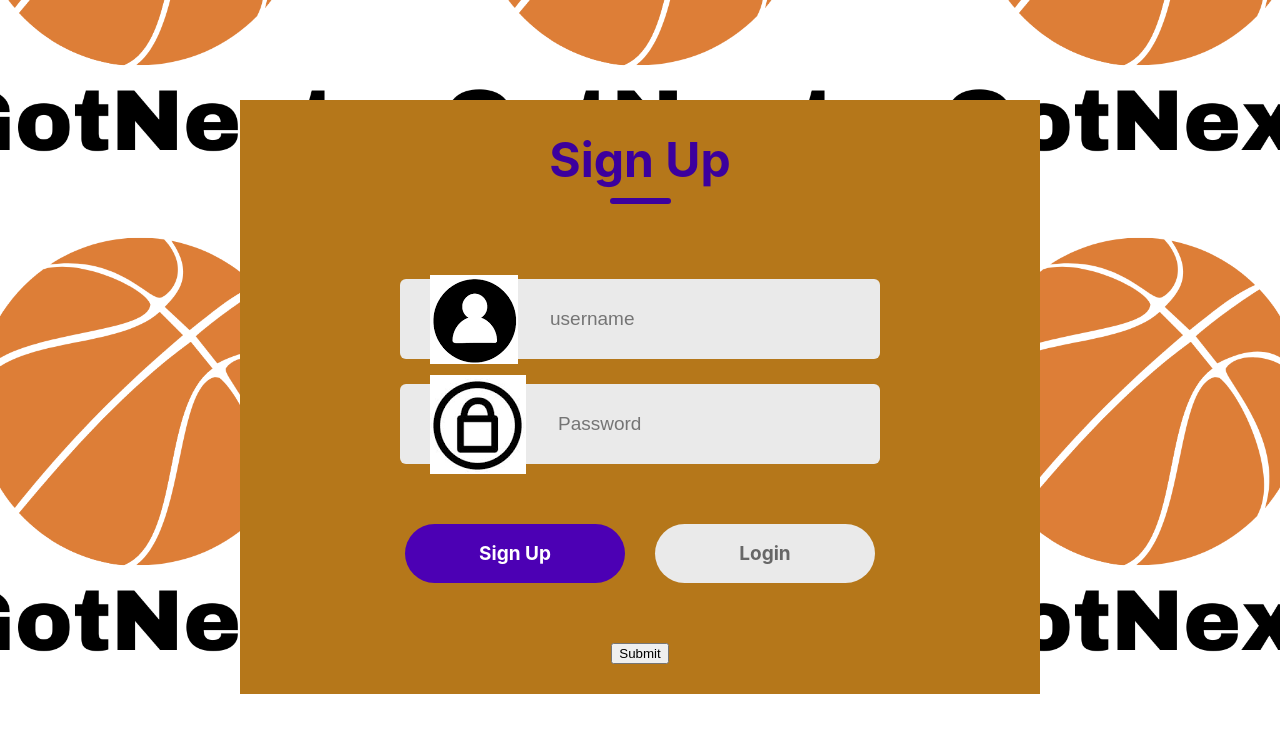
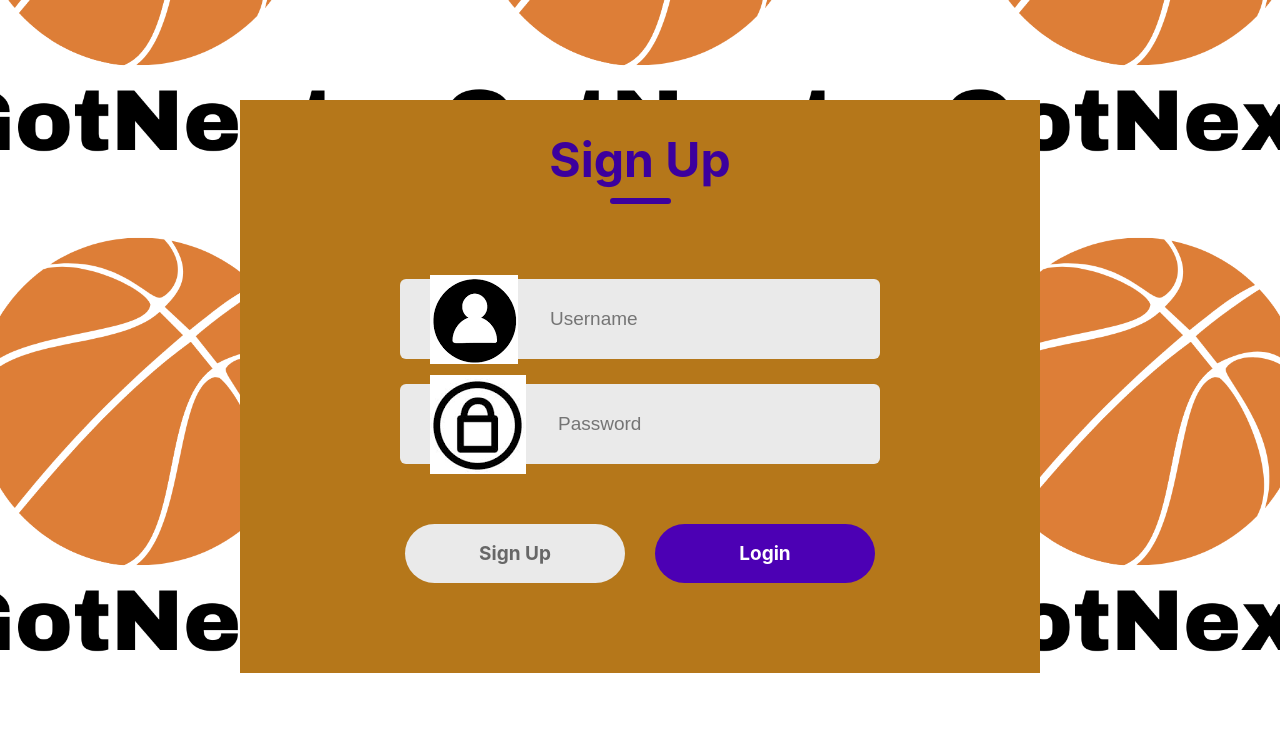
Before and after one commit to SquintyBoi/DubHacks, a React (Create React App) app: page / in a window 1280 px wide. Shown: the top 736 px of the page. Built offline with nearby package versions, Linux system fonts and the light colour scheme.

Commit message:
Update LoginSignup.jsx

```diff
--- a/src/Components/LoginSignup/LoginSignup.jsx
+++ b/src/Components/LoginSignup/LoginSignup.jsx
@@ -9,12 +9,12 @@ const LoginSignup = () => {
     const [action, setAction] = useState("Sign Up");
     const [username, setUsername] = useState('');
     const [password, setPassword] = useState('');
+    const [message, setMessage] = useState(''); // State to track messages
     const navigate = useNavigate();
 
-    const handleSubmit = async () => {
+    const handleSubmit = async (actionType: string) => {
         try {
-            // Use the IP address for the backend API
-            const endpoint = action === "Sign Up" ? '/create_user' : '/login';
+            const endpoint = actionType === "Sign Up" ? '/create_user' : '/login';
             const response = await fetch(`http://10.19.234.139:5000${endpoint}`, {
                 method: 'POST',
                 headers: {
@@ -23,17 +23,20 @@ const LoginSignup = () => {
                 body: JSON.stringify({ username, password }),
             });
 
+            const data = await response.json();
+
             if (!response.ok) {
-                const errorData = await response.json();
-                throw new Error(errorData.message || "Network response was not ok");
+                throw new Error(data.message || "Network response was not ok");
             }
 
-            const data = await response.json();
-            // Handle successful response (e.g., navigate to home)
-            navigate('/home');
+            // Handle successful response
+            setMessage(data.message); // Show success message
+            if (actionType === "Login") {
+                navigate('/home');
+            }
         } catch (error) {
             console.error("Error during fetch:", error);
-            alert(`Fetch error: ${error.message}`);
+            setMessage(`Error: ${error.message}`); // Show error message
         }
     };
 
@@ -48,7 +51,7 @@ const LoginSignup = () => {
                     <img src={user_icon} alt="" />
                     <input
                         type="text"
-                        placeholder='username'
+                        placeholder='Username'
                         value={username}
                         onChange={(e) => setUsername(e.target.value)}
                     />
@@ -63,6 +66,7 @@ const LoginSignup = () => {
                     />
                 </div>
             </div>
+            {message && <div className="message">{message}</div>} {/* Display message */}
             {action === "Sign Up" ? null : (
                 <div className="forgot-password">
                     Lost Password? <span>Click Here!</span>
@@ -70,19 +74,32 @@ const LoginSignup = () => {
             )}
             <div className="submit-container">
                 <div
-                    className={action === "Login" ? "submit gray" : "submit"}
-                    onClick={() => { setAction("Sign Up"); }}
+                    className={action === "Sign Up" ? "submit gray" : "submit"}
+                    onClick={() => {
+                        if (action !== "Sign Up") {
+                            setAction("Sign Up");
+                            setMessage(''); // Clear message
+                        } else {
+                            handleSubmit("Sign Up"); // Trigger sign-up logic
+                        }
+                    }}
                 >
                     Sign Up
                 </div>
                 <div
-                    className={action === "Sign Up" ? "submit gray" : "submit"}
-                    onClick={() => { setAction("Login"); }}
+                    className={action === "Login" ? "submit gray" : "submit"}
+                    onClick={() => {
+                        if (action !== "Login") {
+                            setAction("Login");
+                            setMessage(''); // Clear message
+                        } else {
+                            handleSubmit("Login"); // Trigger login logic
+                        }
+                    }}
                 >
                     Login
                 </div>
             </div>
-            <button className="submit-button" onClick={handleSubmit}>Submit</button>
         </div>
     );
 };
```
